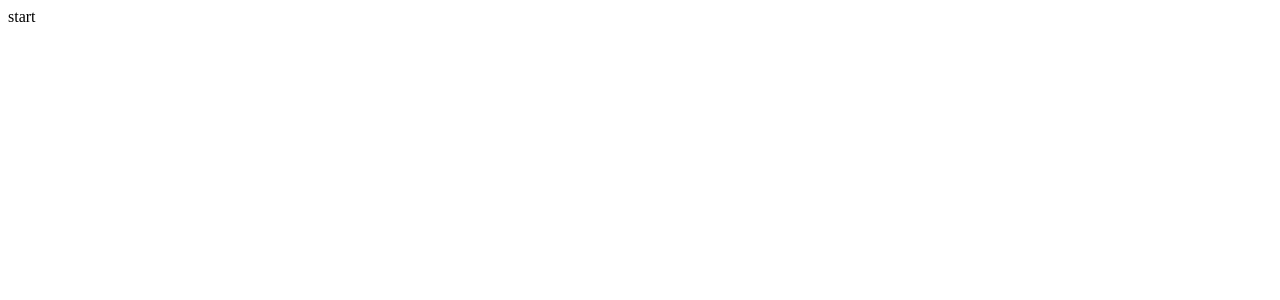
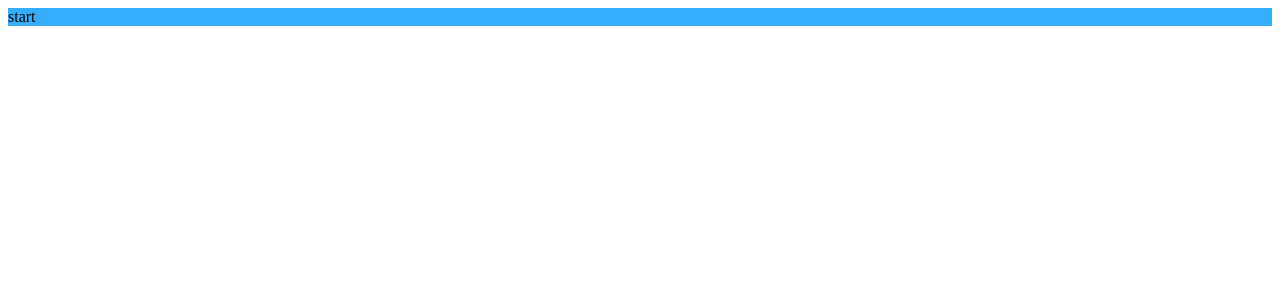
Before and after one commit to bojun1995/otools-v3, a Vue app: page / in a window 1280 px wide. Shown: the top 300 px of the page. Built offline with nearby package versions, Linux system fonts and the light colour scheme.

Commit message:
'【修改】scss全局配置'

```diff
--- /dev/null
+++ b/src/styles/base.scss
@@ -0,0 +1 @@
+$blue: #35AFFD;
--- a/src/views/base/app-container/index.vue
+++ b/src/views/base/app-container/index.vue
@@ -1,5 +1,5 @@
 <template>
-  <div>start</div>
+  <div class="custom">start</div>
 </template>
 
 <script>
@@ -8,4 +8,8 @@ export default {
 }
 </script>
 
-<style lang="scss" rel="stylesheet/scss" type="text/scss" scoped></style>
+<style lang="scss" rel="stylesheet/scss" type="text/scss" scoped>
+.custom {
+  background-color: $blue;
+}
+</style>
--- /dev/null
+++ b/vue.config.js
@@ -0,0 +1,9 @@
+module.exports = {
+  css: {
+    loaderOptions: {
+      sass: {
+        prependData: `@import "./src/styles/base.scss";`,
+      },
+    },
+  },
+}
```
